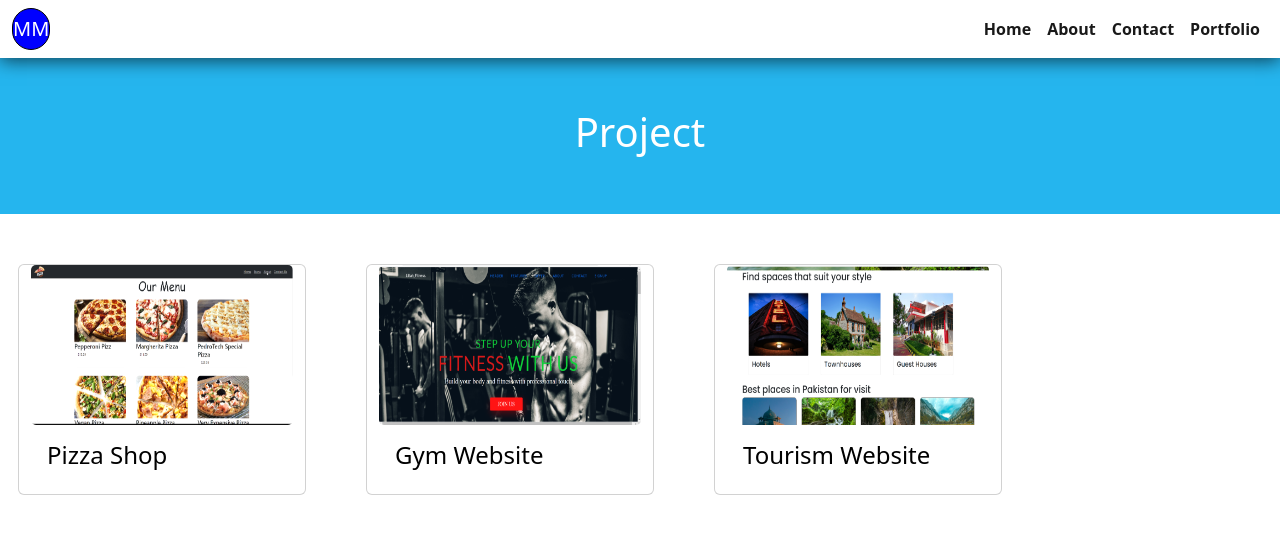
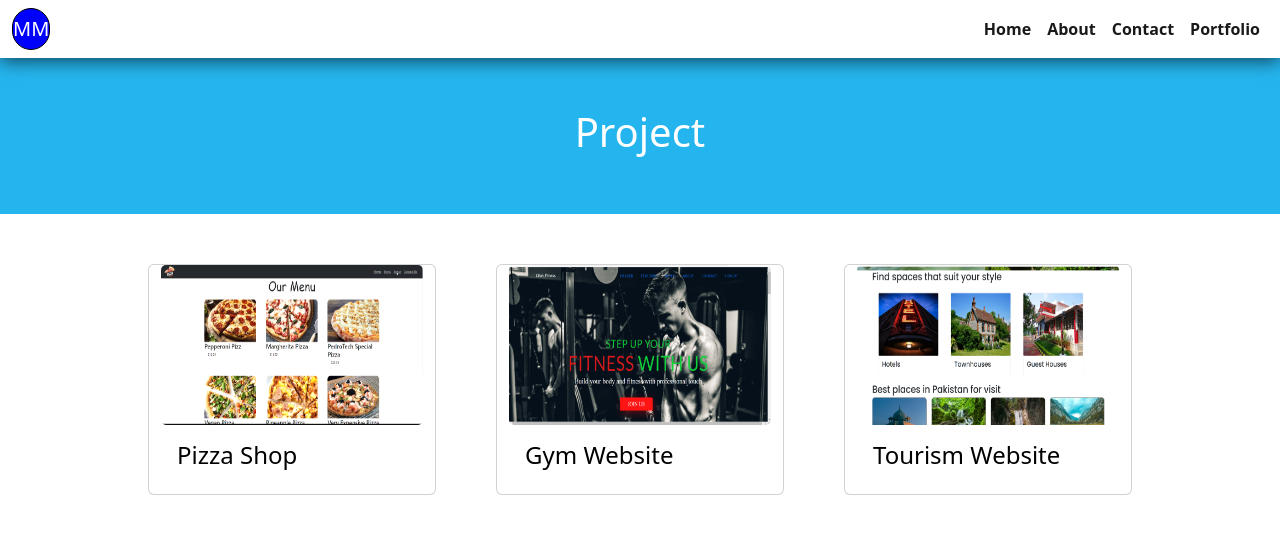
Before and after one commit to mehbooblilla/mehboobPortfolio, a React (Create React App) app: page /Portfolio in a window 1280 px wide. Shown: the top 534 px of the page. Built offline with nearby package versions, Linux system fonts and the light colour scheme.

Commit message:
modify portfolio page

```diff
--- a/src/Styles/Portfolio.css
+++ b/src/Styles/Portfolio.css
@@ -33,3 +33,8 @@
     text-decoration: none;
     color: black;
 }
+
+.cardComponent {
+    align-items: center;
+    justify-content: center;
+}
```
